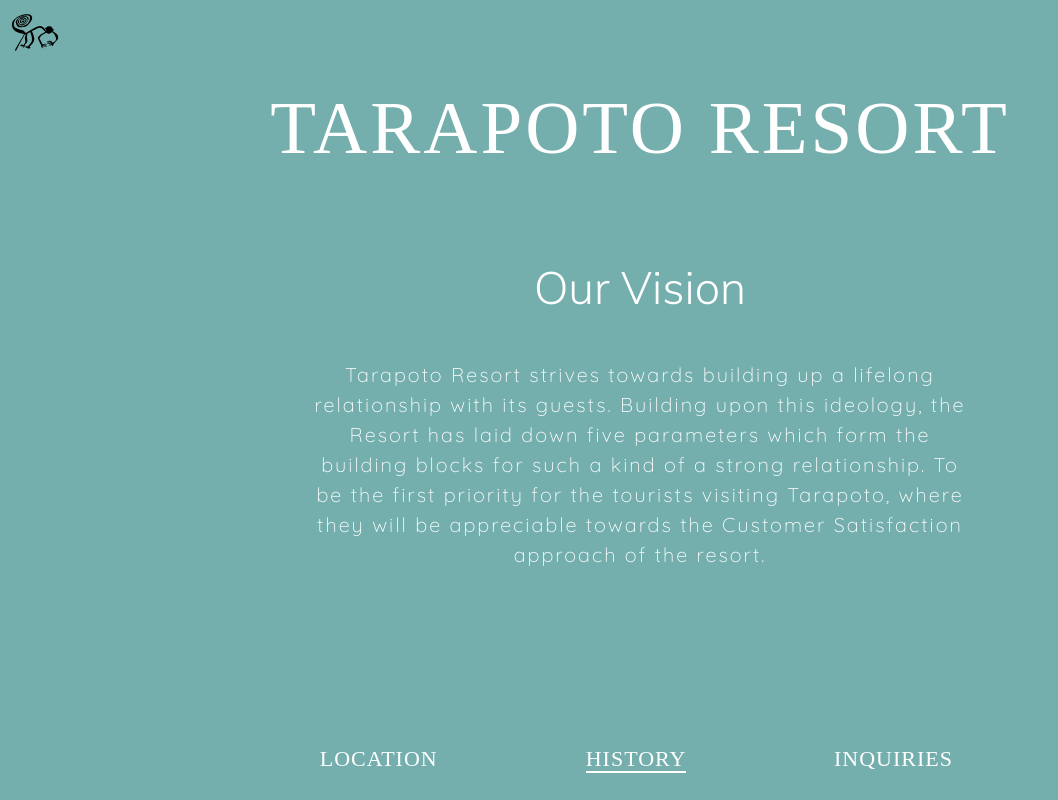
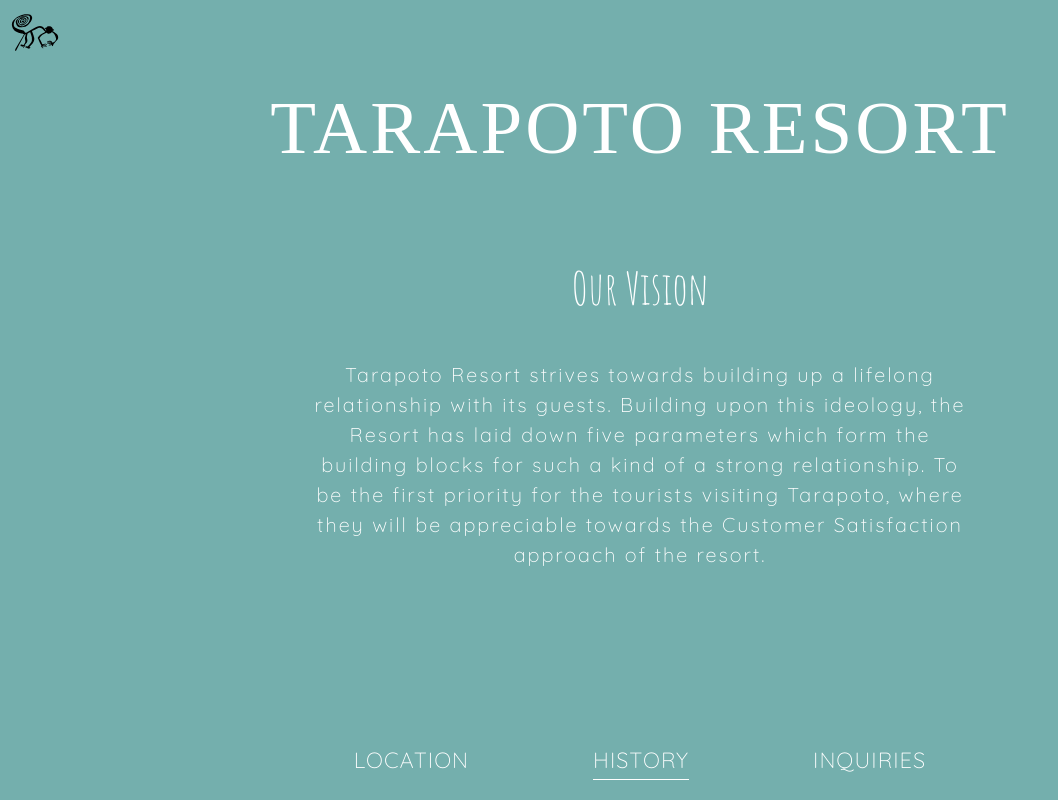
Before and after one commit to neiljoshua/tarapoto, a PHP site: page /history.php in a window 1280 px wide. Shown: the whole page, without its empty margins (0-1058 px from the left). Run offline with PHP 8.4, Linux system fonts and the light colour scheme; some web fonts are replaced.

Commit message:
Clean up

```diff
--- a/src/css/tarapoto.css
+++ b/src/css/tarapoto.css
@@ -299,12 +299,12 @@ button {
 }
 /* line 12, ../sass/home.scss */
 .home .logo {
-  left: 10px;
+  left: 5px;
 }
 @media (min-width: 981px) {
   /* line 12, ../sass/home.scss */
   .home .logo {
-    left: 95%;
+    left: 20px;
   }
 }
 @media (min-width: 981px) {
@@ -439,7 +439,7 @@ button {
   border: 1px solid #fff;
   color: #fff;
   padding: 15px 0;
-  font-family: "Quicksand";
+  font-family: "Quicksand-Light";
   text-transform: uppercase;
   font-size: 18px;
 }
@@ -685,7 +685,7 @@ body.location {
 /* line 55, ../sass/tarapoto.scss */
 .item__title {
   margin-bottom: 50px;
-  font-family: "Muli-Light";
+  font-family: "AmaticSC-Regular";
   font-size: 35px;
   font-weight: 300;
   -webkit-animation: show-elemet 1.5s ease;
@@ -744,8 +744,6 @@ body.location {
   position: absolute;
   top: 50%;
   left: 50%;
-  -webkit-transform: translate(-50%, -50%);
-  -ms-transform: translate(-50%, -50%);
   transform: translate(-50%, -50%);
 }
 
@@ -835,62 +833,62 @@ body.location {
 @media (min-width: 769px) {
   /* line 155, ../sass/tarapoto.scss */
   .menu__item {
-    float: left;
-    width: 33%;
-    margin: 30px auto;
-  }
-  /* line 163, ../sass/tarapoto.scss */
-  .menu__item:last-child {
-    margin-right: 0;
+    display: inline-block;
+    margin: 20px 60px;
   }
 }
-/* line 168, ../sass/tarapoto.scss */
+/* line 164, ../sass/tarapoto.scss */
 .menu__link {
   -webkit-animation: show-elemet 2.5s ease;
   -moz-animation: show-elemet 2.5s ease;
   -ms-animation: show-elemet 2.5s ease;
   -o-animation: show-elemet 2.5s ease;
   animation: show-elemet 2.5s ease;
-  font-family: "Quicksand";
+  display: inline-block;
+  font-family: "Quicksand-Light";
   color: #595959;
   font-size: 35px;
   letter-spacing: 1px;
-}
-/* line 174, ../sass/tarapoto.scss */
-.menu__link:hover {
-  color: #000;
+  text-decoration: none;
 }
 @media (min-width: 769px) {
-  /* line 168, ../sass/tarapoto.scss */
+  /* line 164, ../sass/tarapoto.scss */
   .menu__link {
     font-size: 22px;
     color: #fff;
-    margin-bottom: 30px;
   }
-  /* line 181, ../sass/tarapoto.scss */
-  .menu__link:hover {
-    color: #fff;
-    border-bottom: 2px solid #fff;
-    margin-bottom: 26px;
-    padding-bottom: 2px;
+  /* line 175, ../sass/tarapoto.scss */
+  .menu__link::after {
+    content: '';
+    display: block;
+    width: 0;
+    margin-top: 7px;
+    height: 1px;
+    background: #fff;
+    transition: width .3s;
+  }
+  /* line 185, ../sass/tarapoto.scss */
+  .menu__link:hover::after {
+    width: 100%;
+    transition: width .3s;
   }
 }
 
-/* line 192, ../sass/tarapoto.scss */
+/* line 195, ../sass/tarapoto.scss */
 #currentpage .menu__link {
   color: #74AFAD;
   font-style: bold;
 }
 @media (min-width: 769px) {
-  /* line 192, ../sass/tarapoto.scss */
+  /* line 195, ../sass/tarapoto.scss */
   #currentpage .menu__link {
     color: #fff;
-    border-bottom: 2px solid #fff;
+    border-bottom: 1px solid #fff;
   }
 }
 
 @media (min-width: 769px) {
-  /* line 205, ../sass/tarapoto.scss */
+  /* line 208, ../sass/tarapoto.scss */
   .home .menu,
   .history .menu,
   .location .menu {
@@ -899,35 +897,36 @@ body.location {
   }
 }
 
-/* line 214, ../sass/tarapoto.scss */
+/* line 217, ../sass/tarapoto.scss */
 .home .page-title {
   position: absolute;
   top: 40%;
   padding: 0;
   width: 100%;
-  font-family: "AmaticSC-Bold";
+  font-family: "AmaticSC-Regular";
   font-size: 55px;
 }
 @media (min-width: 601px) {
-  /* line 214, ../sass/tarapoto.scss */
+  /* line 217, ../sass/tarapoto.scss */
   .home .page-title {
     font-size: 103px;
+    font-family: "AmaticSC-Bold";
   }
 }
 
 @media (min-width: 769px) {
-  /* line 230, ../sass/tarapoto.scss */
+  /* line 233, ../sass/tarapoto.scss */
   .location .menu {
     background-color: #74AFAD;
   }
 }
 
-/* line 236, ../sass/tarapoto.scss */
+/* line 239, ../sass/tarapoto.scss */
 .dk-select *:first-child {
   margin-right: 0;
 }
 
-/* line 240, ../sass/tarapoto.scss */
+/* line 243, ../sass/tarapoto.scss */
 div.dk-select,
 div.dk-select-multi {
   width: 90%;
@@ -938,7 +937,7 @@ div.dk-select-multi {
   font-family: "Quicksand-Light";
 }
 @media (min-width: 601px) {
-  /* line 240, ../sass/tarapoto.scss */
+  /* line 243, ../sass/tarapoto.scss */
   div.dk-select,
   div.dk-select-multi {
     margin-top: 20px;
@@ -946,7 +945,7 @@ div.dk-select-multi {
   }
 }
 @media (min-width: 769px) {
-  /* line 240, ../sass/tarapoto.scss */
+  /* line 243, ../sass/tarapoto.scss */
   div.dk-select,
   div.dk-select-multi {
     width: 320px;
--- a/src/includes/monkey.php
+++ b/src/includes/monkey.php
@@ -1,9 +1,5 @@
 <svg class="monkey center" version="1.1" id="Layer_1" xmlns="http://www.w3.org/2000/svg" xmlns:xlink="http://www.w3.org/1999/xlink" x="0px" y="0px"
    viewBox="0 0 612 792" style="enable-background:new 0 0 612 792;" xml:space="preserve">
-<!-- <style type="text/css">
-  .st0{fill:#FFFFFF;}
-  .st1{fill:none;stroke:#000000;stroke-width:2;stroke-linecap:round;stroke-linejoin:round;stroke-miterlimit:10;}
-</style> -->
 <g>
   <path d="M231.4,582.7c0,2.6,1.8,3.9,3.3,5.2c1.9,1.6,3.1,3.5,3.1,6c0.1,3-1.7,4.2-4.3,2.7c-2.9-1.7-5.7-3.6-8.5-5.4
 	c-2.4-1.5-4.8-2.6-7.7-2.9c-3.2-0.3-6.1-1.8-8.5-3.7c-2.3-1.9-4.7-2.6-7.6-2.3c-2.3,0.3-4.6-0.2-6.9-0.9c-4.5-1.5-6.3-4.9-4.9-9.5
--- a/src/sass/form.scss
+++ b/src/sass/form.scss
@@ -80,7 +80,7 @@ button {
 	border: 1px solid #fff;
 	color: $white;
 	padding: 15px 0;
-	font-family: "Quicksand";
+	font-family: $sanserif;
 	text-transform: uppercase;
 	font-size: 18px;
 	&:hover {
--- a/src/sass/home.scss
+++ b/src/sass/home.scss
@@ -10,9 +10,9 @@
 		@include animation('fadeIn 10.8s ease');
 	}
 	.logo {
-		left: 10px;
+		left: 5px;
 		@include media-min-width(desktop) {
-			left: 95%;
+			left: 20px;
 		}
 	}
 	.page-title {
--- a/src/sass/tarapoto.scss
+++ b/src/sass/tarapoto.scss
@@ -33,7 +33,7 @@ body {
 
 .page-title {
 	padding: 90px 0 30px;
-	font-family: "AmaticSC-Bold";
+	font-family: $handwritingbold;
 	font-size: 45px;
 	letter-spacing: 3px;
 	@include animation('show-elemet 1.5s ease');
@@ -54,7 +54,7 @@ body {
 	}
 	&__title {
 		margin-bottom: 50px;
-		font-family: "Muli-Light";
+		font-family: $handwritingnormal;
 		font-size: 35px;
 		font-weight: 300;
 		@include animation('show-elemet 1.5s ease');
@@ -64,7 +64,7 @@ body {
 	}
 	&__copy {
 		padding: 0 20px 40px;
-		font-family: "Quicksand-Light";
+		font-family: $sanserif;
 		font-size: 20px;
 		@include animation('show-elemet 1.5s ease');
 		@include media-min-width(tablet) {
@@ -82,7 +82,7 @@ body {
 	margin-bottom: 40px;
 	padding-bottom:60px;
 	&__copy {
-	  font-family: "Quicksand-Light";
+	  font-family: $sanserif;
 	  font-size: 20px;
 	  max-width: 720px;
 	  text-align: center;
@@ -96,7 +96,7 @@ body {
 	position: absolute;
 	top: 50%;
 	left: 50%;
-	@include prefix(transform, translate(-50% , -50%), webkit ms);
+	@include prefix(transform, translate(-50%,-50%));
 }
 
 .logo {
@@ -142,7 +142,7 @@ body {
 		@include media-max-width(tablet) {
 			position: absolute;
 			top: 50%;
-			transform: translateY(-50%);
+			@include prefix(transform, translateY(-50%));
 			width: 100%;
 			background-color: white;
 		}
@@ -157,33 +157,36 @@ body {
 		text-align: center;
 		margin: 50px auto;
 		@include media-min-width(tablet) {
-			float: left;
-			width: 33%;
-			margin: 30px auto;
-			&:last-child {
-				margin-right: 0;
-			}
+			display: inline-block;
+    	margin: 20px 60px;
 		}
 	}
 	&__link {
  		@include animation('show-elemet 2.5s ease');
- 		font-family: "Quicksand";
+ 		display: inline-block;
+ 		font-family: $sanserif;
  		color: $gray;
 		font-size: 35px;
  		letter-spacing: 1px;
- 		&:hover {
- 			color: $black;
- 		}
+    text-decoration: none;
  		@include media-min-width(tablet) {
  			font-size: 22px;
  			color: $white;
- 			margin-bottom: 30px;
- 			&:hover {
- 				color: $white;
-	 			border-bottom: 2px solid  $white;
-	 			margin-bottom: 26px;
-	 			padding-bottom: 2px;
-	 		}
+ 			&::after {
+		    content: '';
+		    display: block;
+		    width: 0;
+		    margin-top: 7px;
+		    height: 1px;
+		    background: $white;
+		    transition: width .3s;
+			}
+			&:hover {
+				&::after {
+		    	width: 100%;
+		    	transition: width .3s;
+		  	}
+			}
  		}
  	}
 }
@@ -194,7 +197,7 @@ body {
 		font-style: bold;
 		@include media-min-width(tablet) {
 			color: $white;
-	 		border-bottom: 2px solid  $white;
+	 		border-bottom: 1px solid  $white;
 		}
 	}
 }
@@ -216,11 +219,11 @@ body {
 		top: 40%;
 		padding: 0;
 		width: 100%;
-		font-family: "AmaticSC-Bold";
-		// font-family: "Acme-Regular";
+		font-family: $handwritingnormal;
 		font-size: 55px;
 		@include media-min-width(mobile) {
 			font-size: 103px;
+			font-family: $handwritingbold;
 		}
 	}
 }
@@ -244,7 +247,7 @@ div.dk-select-multi {
 	margin-top: 30px;
   margin-bottom: 20px;
 	font-size: 18px;
-	font-family: "Quicksand-Light";
+	font-family: $sanserif;
 	@include media-min-width(mobile) {
 		margin-top: 20px;
 		width: 250px;
--- a/src/sass/variables.scss
+++ b/src/sass/variables.scss
@@ -5,3 +5,6 @@ $blue: #000033;
 $green: #74AFAD;
 $whitesmoke: #F5F5F5;
 $gainsboro: #E8E8E8;
+$sanserif: 'Quicksand-Light';
+$handwritingbold:'AmaticSC-Bold';
+$handwritingnormal:'AmaticSC-Regular';
```
